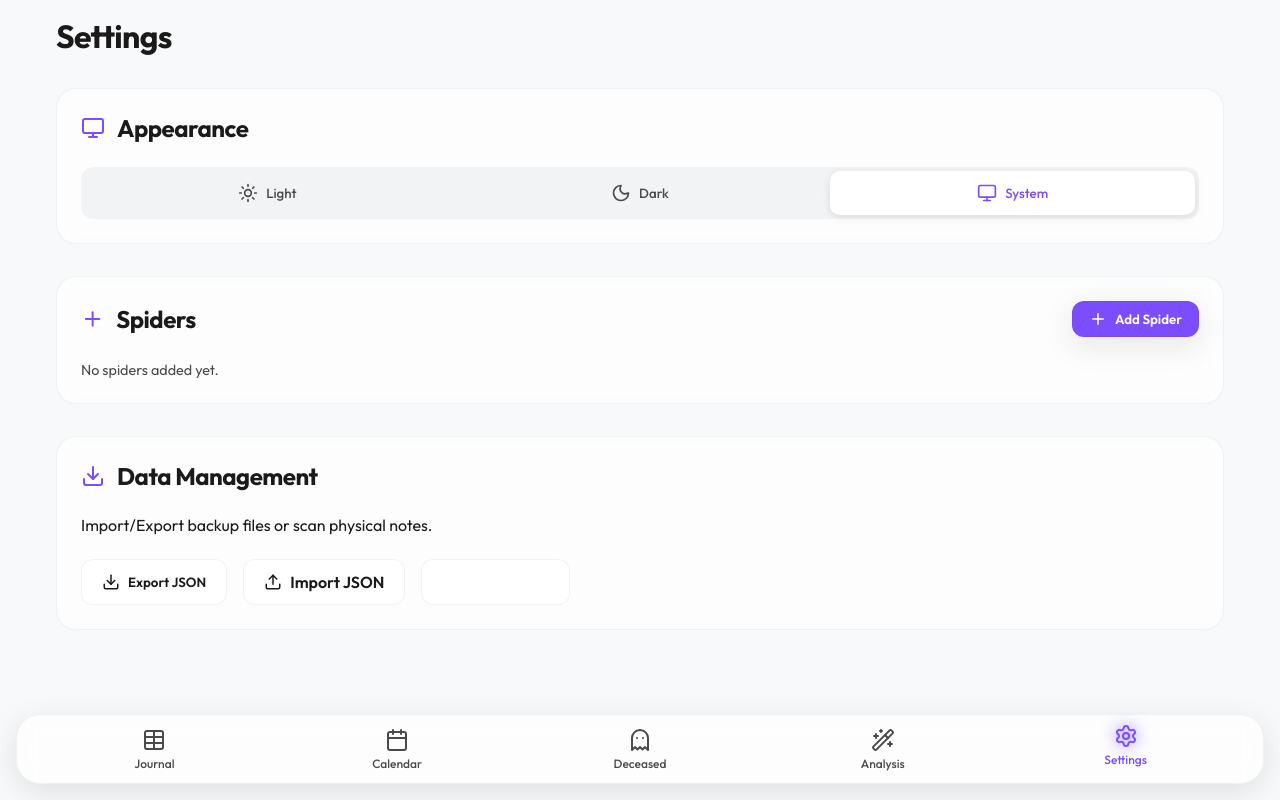
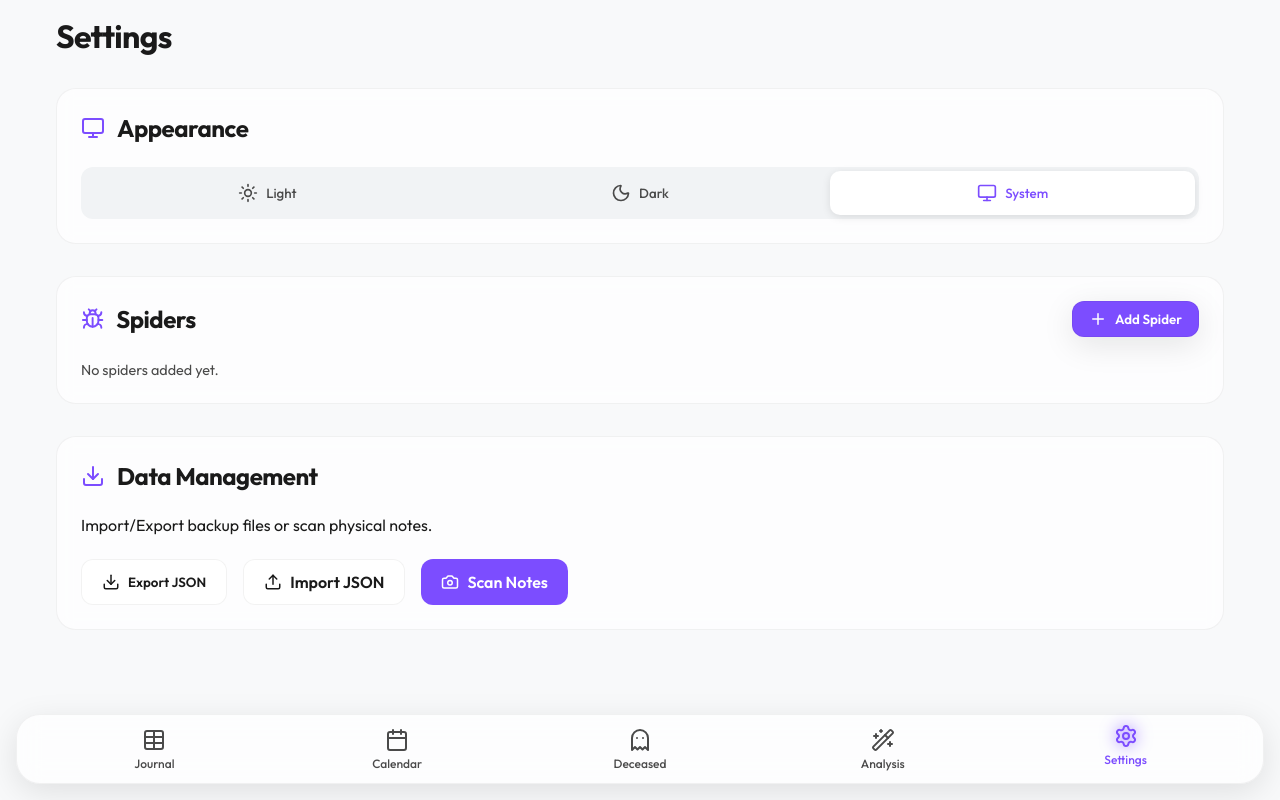
Before and after one commit to MathNerdzRule/Amy-Spider-Journal, a React (Vite) app: page /settings in a window 1280 px wide. Built offline with nearby package versions, Linux system fonts and the light colour scheme.

Commit message:
Fix title, add spider header icon, add delete spider support, fix scan button styling

```diff
--- a/src/context/SpiderContext.jsx
+++ b/src/context/SpiderContext.jsx
@@ -141,6 +141,10 @@ export const SpiderProvider = ({ children }) => {
     }
   };
 
+  const deleteSpider = (id) => {
+    setActiveSpiders(prev => prev.filter(s => s.id !== id));
+  };
+
   return (
     <SpiderContext.Provider value={{
       activeSpiders,
@@ -157,7 +161,8 @@ export const SpiderProvider = ({ children }) => {
       markAsDeceased,
       exportData,
       importData,
-      addSpider
+      addSpider,
+      deleteSpider
     }}>
       {children}
     </SpiderContext.Provider>
--- a/src/index.css
+++ b/src/index.css
@@ -596,6 +596,38 @@ textarea:focus {
   background: var(--bg-tertiary);
   font-weight: 500;
   border: 1px solid var(--border-color);
+  display: flex;
+  align-items: center;
+  gap: 1rem;
+  justify-content: space-between;
+}
+
+.delete-btn {
+  padding: 4px;
+  opacity: 0.5;
+  transition: opacity 0.2s;
+}
+
+.delete-btn:hover {
+  opacity: 1;
+}
+
+.btn-accent-solid {
+  display: flex;
+  align-items: center;
+  gap: 0.5rem;
+  background: var(--accent-primary);
+  color: white;
+  padding: 0.75rem 1.25rem;
+  border-radius: 12px;
+  font-weight: 600;
+  transition: all 0.2s;
+  cursor: pointer;
+  border: none;
+}
+
+.btn-accent-solid:active {
+  transform: scale(0.95);
 }
 
 .data-actions {
--- a/src/pages/Journal.jsx
+++ b/src/pages/Journal.jsx
@@ -23,7 +23,7 @@ const Journal = () => {
   return (
     <div className="journal-page">
       <header className="page-header">
-        <h1>Spider Journal</h1>
+        <h1>Amy's Spider Journal</h1>
         <div className="date-selector">
           <button onClick={handlePrevDay} className="btn-icon"><ChevronLeft /></button>
           <span onClick={handleToday} style={{ cursor: 'pointer' }}>
--- a/src/pages/Settings.jsx
+++ b/src/pages/Settings.jsx
@@ -11,13 +11,16 @@ import {
   Camera,
   FileUp,
   Loader2,
-  Sparkles
+  Sparkles,
+  Bug,
+  Trash2
 } from 'lucide-react';
 
 const Settings = () => {
   const {
     activeSpiders,
     addSpider,
+    deleteSpider,
     exportData,
     importData,
     batchUpdateEntries,
@@ -163,7 +166,7 @@ const Settings = () => {
 
       <section className="settings-section glass-card" style={{ marginTop: '2rem' }}>
         <div className="section-header">
-          <Plus size={24} className="accent-icon" />
+          <Bug size={24} className="accent-icon" />
           <div style={{ display: 'flex', justifyContent: 'space-between', width: '100%', alignItems: 'center' }}>
             <h2>Spiders</h2>
             <button onClick={() => setShowAddModal(true)} className="btn-primary glass" style={{ padding: '0.5rem 1rem' }}>
@@ -180,6 +183,13 @@ const Settings = () => {
             activeSpiders.map(spider => (
               <div key={spider.id} className="spider-item glass">
                 <span>{spider.name}</span>
+                <button
+                  onClick={() => deleteSpider(spider.id)}
+                  className="btn-icon delete-btn"
+                  title="Remove Spider"
+                >
+                  <Trash2 size={16} color="var(--error)" />
+                </button>
               </div>
             ))
           )}
@@ -205,7 +215,7 @@ const Settings = () => {
             <input type="file" accept=".json" onChange={handleImport} hidden />
           </label>
 
-          <label className="btn-primary glass-btn" style={{ background: 'var(--accent-primary)', color: 'white' }}>
+          <label className="btn-accent-solid">
             <Camera size={18} />
             <span>Scan Notes</span>
             <input type="file" accept="image/*" onChange={handleImageUpload} hidden />
```
